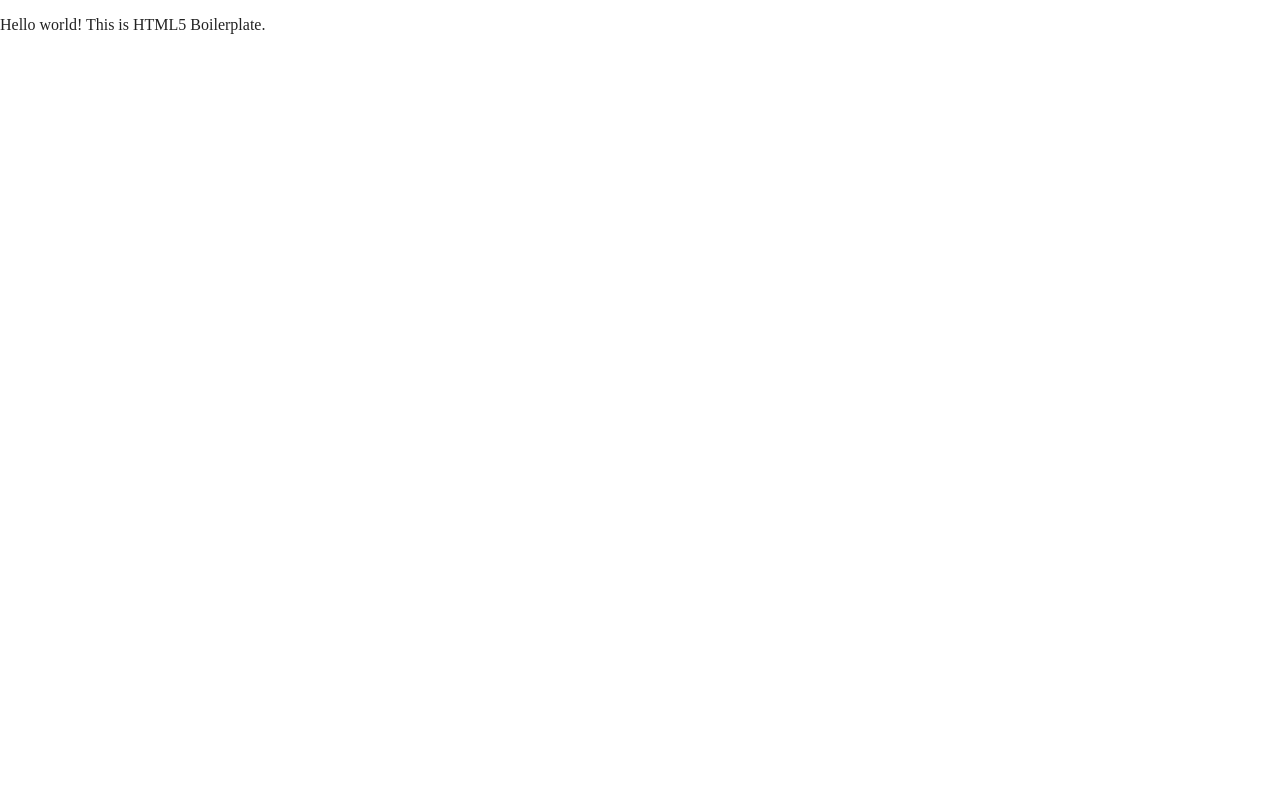
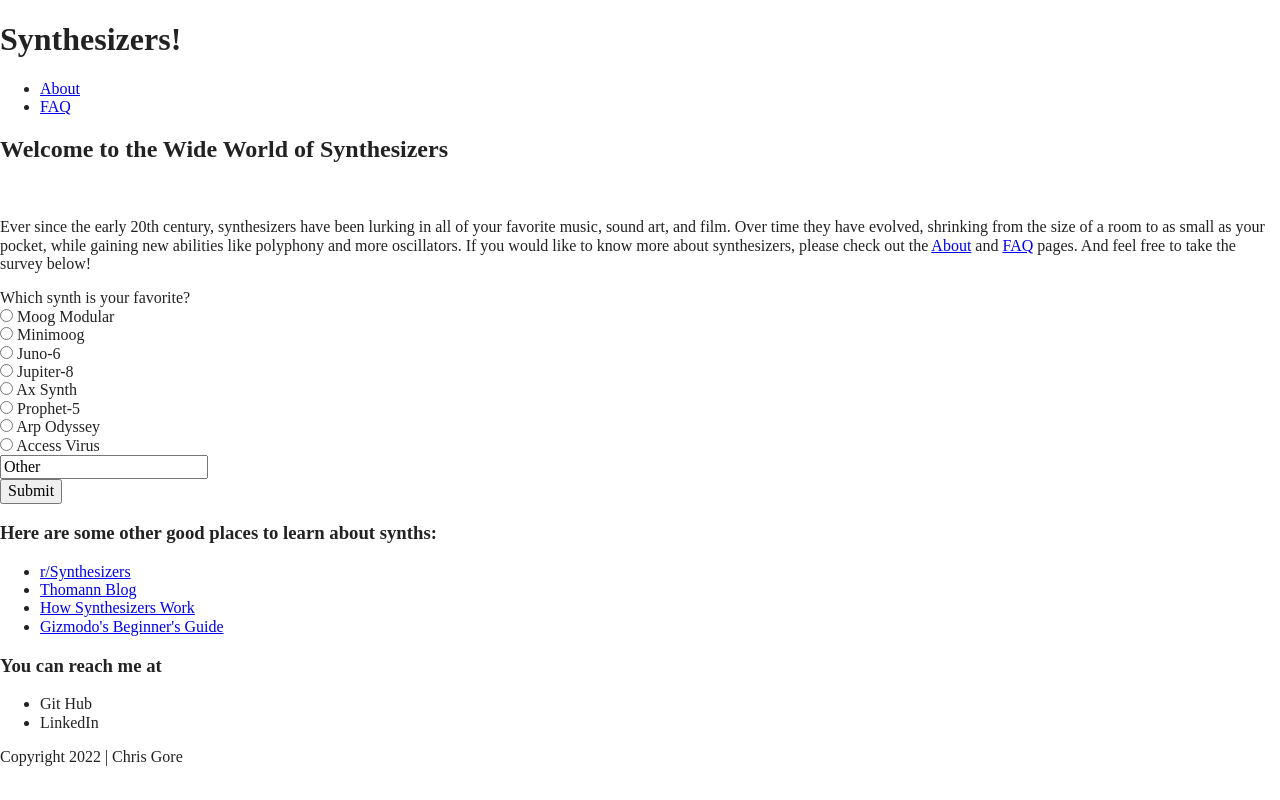
Before and after one commit to chr1s-g/synthesizers, a website built with Parcel: page index.html in a window 1280 px wide. Built offline with nearby package versions, Linux system fonts and the light colour scheme.

Commit message:
Added basic structure to the homepage index.html

```diff
--- a/index.html
+++ b/index.html
@@ -3,7 +3,7 @@
 
 <head>
   <meta charset="utf-8">
-  <title></title>
+  <title>Synthesizers | Main Page</title>
   <meta name="description" content="">
   <meta name="viewport" content="width=device-width, initial-scale=1">
 
@@ -25,7 +25,6 @@
 <body>
 
   <!-- Add your site or application content here -->
-  <p>Hello world! This is HTML5 Boilerplate.</p>
   <script src="js/vendor/modernizr-3.11.2.min.js"></script>
   <script src="js/plugins.js"></script>
   <script src="js/main.js"></script>
@@ -36,6 +35,79 @@
     ga('create', 'UA-XXXXX-Y', 'auto'); ga('set', 'anonymizeIp', true); ga('set', 'transport', 'beacon'); ga('send', 'pageview')
   </script>
   <script src="https://www.google-analytics.com/analytics.js" async></script>
+
+  <header>
+    <div class="content-wrapper">
+      <h1>Synthesizers!</h1>
+      <nav>
+       <ul>
+          <li><a href="about/index.html" target="_blank">About</a></li>
+          <li><a href="faq/index.html" target="_blank">FAQ</a></li>
+       </ul>
+     </nav>
+    </div>
+  </header>
+
+  <main>
+    <div class="content-wrapper">
+      <div class="main-text">
+        <h2>Welcome to the Wide World of Synthesizers</h2><br>
+        <p>Ever since the early 20th century, synthesizers have been lurking in all of your favorite music, sound
+        art, and film. Over time they have evolved, shrinking from the size of a room to as small as your pocket,
+        while gaining new abilities like polyphony and more oscillators. If you would like to know more about
+        synthesizers, please check out the <a href="about/index.html" target="_blank">About</a> and
+        <a href="faq/index.html" target="_blank">FAQ</a> pages. And feel free to take the survey below!</p>
+      <div>
+
+     <div="survey">
+      Which synth is your favorite?<br>
+      <input type="radio" id="modular" name="fav-synth" value="Moog Modular">
+      <label for="modular">Moog Modular</label><br>
+      <input type="radio" id="mini" name="fav-synth" value="Minimoog">
+      <label for="mini">Minimoog</label><br>
+      <input type="radio" id="juno" name="fav-synth" value="Juno-6">
+      <label for="juno">Juno-6</label><br>
+      <input type="radio" id="jupiter" name="fav-synth" value="Jupiter-8">
+      <label for="jupiter">Jupiter-8</label><br>
+      <input type="radio" id="ax" name="fav-synth" value="Ax Synth">
+      <label for="ax">Ax Synth</label><br>
+      <input type="radio" id="prophet" name="fav-synth" value="Prophet-5">
+      <label for="prophet">Prophet-5</label><br>
+      <input type="radio" id="odyssey" name="fav-synth" value="Arp Odyssey">
+      <label for="odyssey">Arp Odyssey</label><br>
+      <input type="radio" id="virus" name="fav-synth" value="Access Virus">
+      <label for="virus">Access Virus</label><br>
+      <input type="text" id="other" name="fav-synth" value="Other"><br>
+      <input type="button" value="Submit">
+
+     </div>
+    </div>
+  </main>
+
+  <footer>
+    <div class="content-wrapper">
+      <div class="external-links">
+        <h3>Here are some other good places to learn about synths:</h3>
+          <ul>
+           <li><a href="https://www.reddit.com/r/synthesizers/" target="_blank">r/Synthesizers</a></li>
+           <li><a href="https://www.thomann.de/blog/en/history-of-the-synthesizer/" target="_blank">Thomann Blog</a></li>
+           <li><a href="https://electronics.howstuffworks.com/gadgets/audio-music/synthesizer3.htm" target="_blank">How Synthesizers Work</a></li>
+           <li><a href="https://gizmodo.com/a-beginners-guide-to-the-synth-1736978695" target="_blank">Gizmodo's Beginner's Guide</a></li>
+          </ul>
+      </div>
+      <div class="social">
+        <h3>You can reach me at</h3>
+          <ul>
+            <li>Git Hub</li>
+            <li>LinkedIn</li>
+          </ul>
+      </div>
+      <div class="copyright">
+      Copyright 2022 | Chris Gore
+      </div>
+    </div>
+  </footer>
+
 </body>
 
 </html>
```
